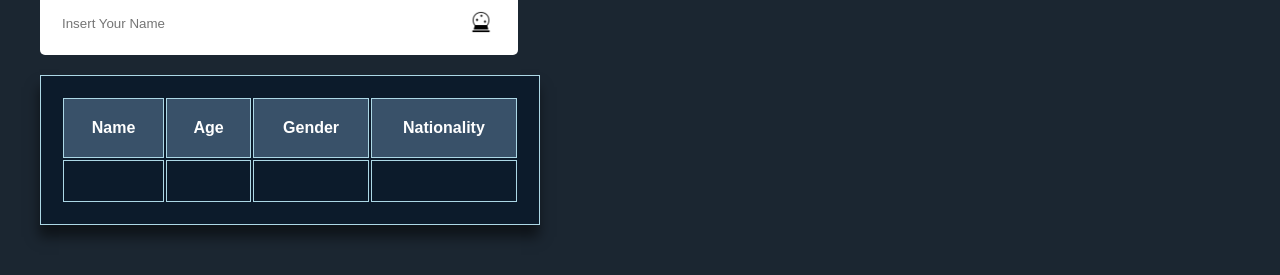
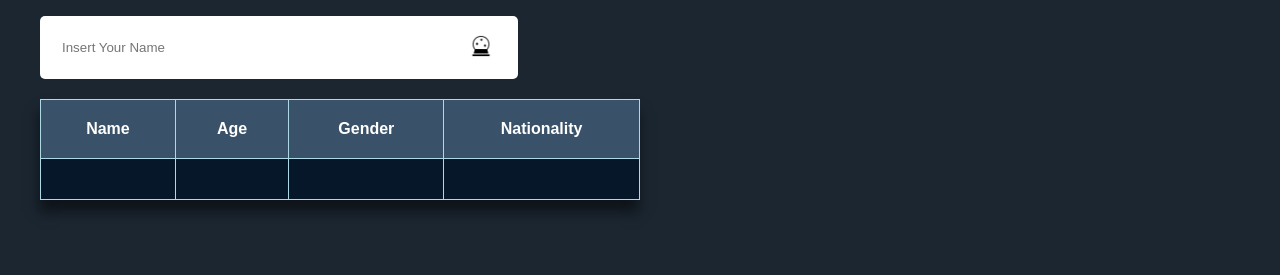
Before and after one commit to joeri2k/info-predictor, a plain HTML site: page index.html in a window 1280 px wide. Shown: the part 423-698 px from the top of the page. Drawn offline with Linux system fonts and the light colour scheme; no server answers.

Commit message:
fixed table

```diff
--- a/app.js
+++ b/app.js
@@ -29,7 +29,7 @@ async function GetNationality(url) {
   const data = await response.json();
   document.getElementById(
     "nationality"
-  ).innerHTML = `${data.country[0].country_id}/ ${data.country[1].country_id}/ ${data.country[2].country_id}`;
+  ).innerHTML = `${data.country[0].country_id}, ${data.country[1].country_id} and ${data.country[2].country_id}`;
 }
 
 function GetName() {
@@ -49,25 +49,3 @@ function Predict() {
 }
 
 document.getElementById("predict-button").addEventListener("click", Predict);
-
-// // Function to define innerHTML for HTML table
-// function show(data) {
-//   let tab = `<tr>
-//           <th>Name</th>
-//           <th>Office</th>
-//           <th>Position</th>
-//           <th>Salary</th>
-//          </tr>`;
-
-//   // Loop to access all rows
-//   for (let r of data.list) {
-//     tab += `<tr>
-//     <td>${r.name} </td>
-//     <td>${r.office}</td>
-//     <td>${r.position}</td>
-//     <td>${r.salary}</td>
-// </tr>`;
-//   }
-//   // Setting innerHTML as tab variable
-//   document.getElementById("").innerHTML = tab;
-// }
--- a/index.html
+++ b/index.html
@@ -28,11 +28,11 @@
       </div>
       <div id="prediction">
         <table>
-          <tr class="header">
-            <td>Name</td>
-            <td>Age</td>
-            <td>Gender</td>
-            <td>Nationality</td>
+          <tr>
+            <th>Name</th>
+            <th>Age</th>
+            <th>Gender</th>
+            <th>Nationality</th>
           </tr>
           <tr>
             <td id="name-display"></td>
--- a/styles.css
+++ b/styles.css
@@ -71,11 +71,11 @@ body {
 }
 
 table {
-  width: 500px;
+  width: 600px;
   height: 100px;
   color: white;
   box-shadow: -1px 12px 12px rgba(0, 0, 0, 0.5);
-  background-color: #0c1b2b;
+  background-color: #061729;
   text-align: center;
 }
 table,
@@ -83,8 +83,9 @@ td,
 th {
   padding: 20px;
   border: 1px solid lightblue;
+  border-collapse: collapse;
 }
-.header {
+th {
   background-color: #395169;
   font-weight: bold;
 }
```
